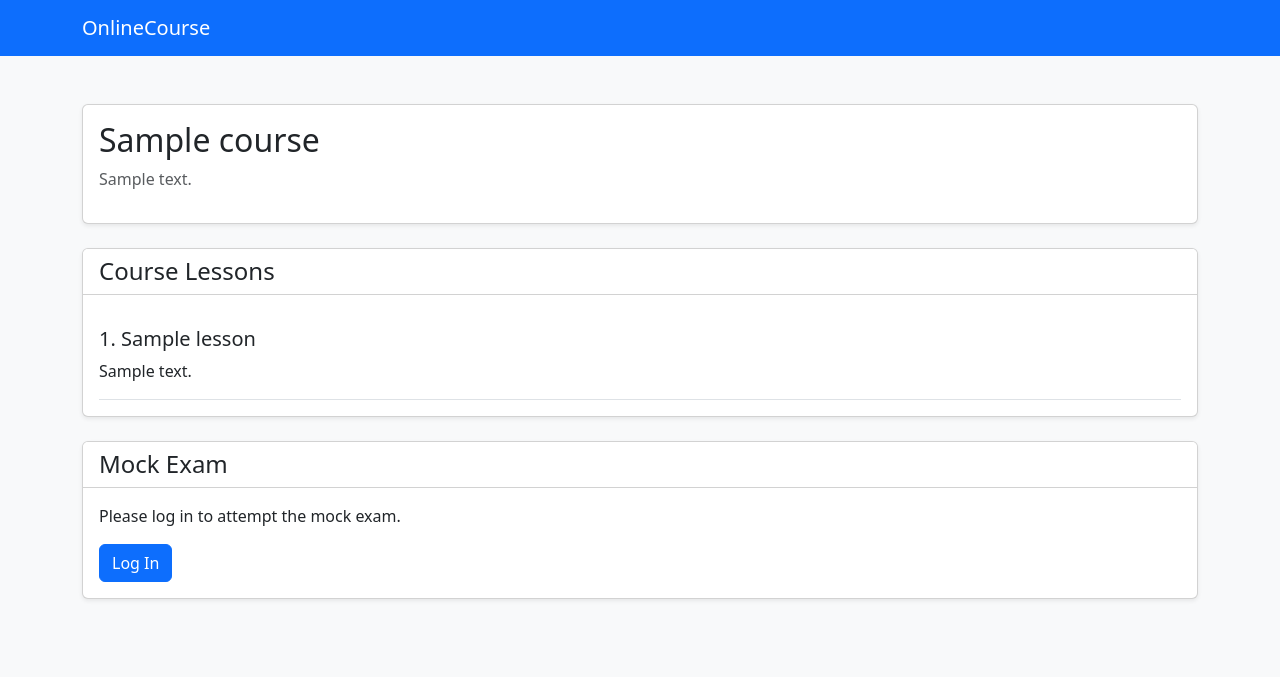
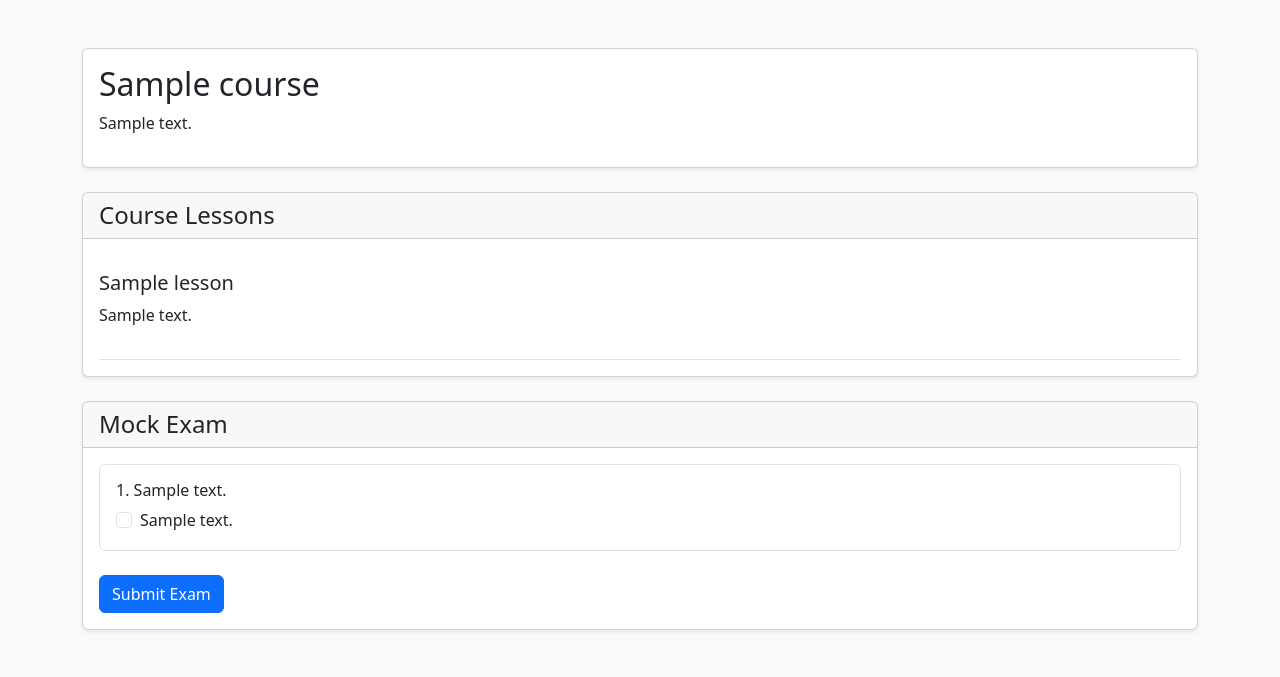
Before and after one commit to Krishna11-cell/tfjzl-final-cloud-app-with-database, a Django app: template templates/onlinecourse/course_details_bootstrap.html in a window 1280 px wide. Shown: the top 677 px of the page. Run offline with Django 5.2, Linux system fonts and the light colour scheme; the template is opened without the code that fills it: values that come from a table or form of the project are taken from there, others are empty; tables that the repository leaves empty hold one stand-in row (values such as "Sample post").

Commit message:
Refactor course details template for improved structure

```diff
--- a/templates/onlinecourse/course_details_bootstrap.html
+++ b/templates/onlinecourse/course_details_bootstrap.html
@@ -4,105 +4,70 @@
 <head>
     <meta charset="UTF-8">
     <meta name="viewport" content="width=device-width, initial-scale=1">
-    <title>{{ course.name }} | OnlineCourse</title>
+    <title>{{ course.name }}</title>
     <link href="https://cdn.jsdelivr.net/npm/bootstrap@5.3.3/dist/css/bootstrap.min.css"
           rel="stylesheet">
 </head>
 <body class="bg-light">
-<nav class="navbar navbar-dark bg-primary">
-    <div class="container">
-        <a class="navbar-brand" href="{% url 'course_list' %}">
-            OnlineCourse
-        </a>
-    </div>
-</nav>
-
-<main class="container py-5">
+<div class="container py-5">
     <div class="card shadow-sm mb-4">
         <div class="card-body">
             <h1 class="h2">{{ course.name }}</h1>
-            <p class="text-muted">{{ course.description }}</p>
+            <p>{{ course.description }}</p>
         </div>
     </div>
 
-    <section class="card shadow-sm mb-4">
-        <div class="card-header bg-white">
+    <div class="card shadow-sm mb-4">
+        <div class="card-header">
             <h2 class="h4 mb-0">Course Lessons</h2>
         </div>
         <div class="card-body">
-            {% for lesson in lessons %}
-                <article class="border-bottom py-3">
-                    <h3 class="h5">
-                        {{ forloop.counter }}. {{ lesson.title }}
-                    </h3>
-                    <p class="mb-0">{{ lesson.content }}</p>
-                </article>
+            {% for lesson in course.lesson_set.all %}
+                <div class="border-bottom py-3">
+                    <h3 class="h5">{{ lesson.title }}</h3>
+                    <p>{{ lesson.content }}</p>
+                </div>
             {% empty %}
-                <p class="text-muted mb-0">
-                    No lessons have been added to this course yet.
-                </p>
+                <p>No lessons are available for this course.</p>
             {% endfor %}
         </div>
-    </section>
+    </div>
 
-    <section class="card shadow-sm">
-        <div class="card-header bg-white">
+    <div class="card shadow-sm">
+        <div class="card-header">
             <h2 class="h4 mb-0">Mock Exam</h2>
         </div>
         <div class="card-body">
-            {% if user.is_authenticated %}
-                {% if questions %}
-                    <form method="post"
-                          action="{% url 'submit' course.id %}">
+            <form method="post" action="{% url 'submit' course.id %}">
                 {% csrf_token %}
-
-                        {% for question in questions %}
+                {% for question in course.question_set.all %}
                     <fieldset class="border rounded p-3 mb-4">
                         <legend class="h6">
-                                    Question {{ forloop.counter }}:
-                                    {{ question.text }}
-                                    <span class="text-muted">
-                                        ({{ question.grade }} point{{ question.grade|pluralize }})
-                                    </span>
+                            {{ forloop.counter }}. {{ question.question_text }}
                         </legend>
-
-                                {% for choice in question.choices.all %}
-                                    <div class="form-check mb-2">
+                        {% for choice in question.choice_set.all %}
+                            <div class="form-check">
                                 <input class="form-check-input"
-                                               type="radio"
-                                               name="question_{{ question.id }}"
+                                       type="checkbox"
+                                       name="choice_{{ choice.id }}"
                                        id="choice_{{ choice.id }}"
                                        value="{{ choice.id }}">
                                 <label class="form-check-label"
                                        for="choice_{{ choice.id }}">
-                                            {{ choice.text }}
+                                    {{ choice.choice_text }}
                                 </label>
                             </div>
-                                {% empty %}
-                                    <p class="text-muted">
-                                        No choices are available for this question.
-                                    </p>
                         {% endfor %}
                     </fieldset>
+                {% empty %}
+                    <p>No questions have been added yet.</p>
                 {% endfor %}
-
-                        <button type="submit" class="btn btn-primary">
+                <button class="btn btn-primary" type="submit">
                     Submit Exam
                 </button>
             </form>
-                {% else %}
-                    <p class="text-muted mb-0">
-                        No exam questions have been added yet.
-                    </p>
-                {% endif %}
-            {% else %}
-                <p>Please log in to attempt the mock exam.</p>
-                <a class="btn btn-primary" href="/admin/login/">
-                    Log In
-                </a>
-            {% endif %}
         </div>
-    </section>
-</main>
+    </div>
+</div>
 </body>
 </html>
```
Lines whose indentation alone changed are shown as unchanged.
